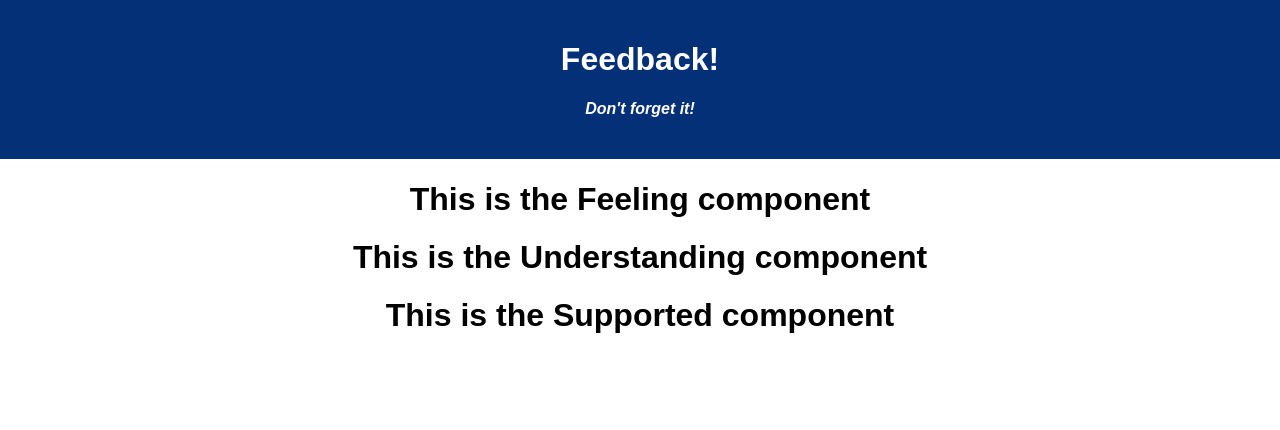
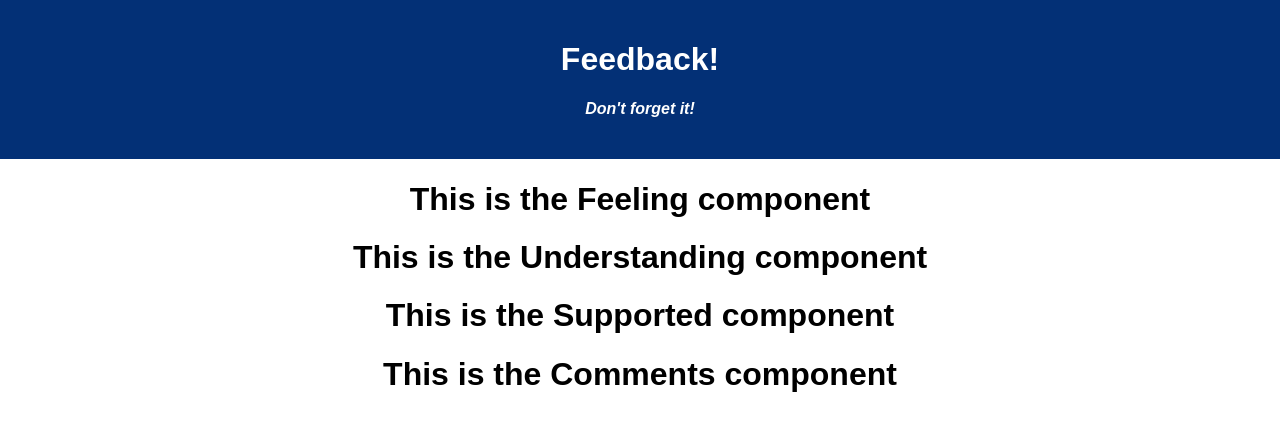
Before and after one commit to VenoMidas/weekend-redux-feedback-loop, a React (Create React App) app: page / in a window 1280 px wide. Shown: the top 430 px of the page. Built offline with nearby package versions, Linux system fonts and the light colour scheme.

Commit message:
Create and display Comments component

```diff
--- a/src/components/App/App.jsx
+++ b/src/components/App/App.jsx
@@ -4,6 +4,7 @@ import './App.css';
 import Feeling from '../Feeling/Feeling';
 import Understanding from '../Understanding/Understanding';
 import Supported from '../Supported/Supported';
+import Comments from '../Comments/Comments';
 
 function App() {
 
@@ -21,6 +22,8 @@ function App() {
 
       <Supported />
 
+      <Comments />
+
     </div>
   );
 };
--- /dev/null
+++ b/src/components/Comments/Comments.jsx
@@ -0,0 +1,7 @@
+function Comments() {
+    return (
+        <h1>This is the Comments component</h1>
+    );
+};
+
+export default Comments;
```
